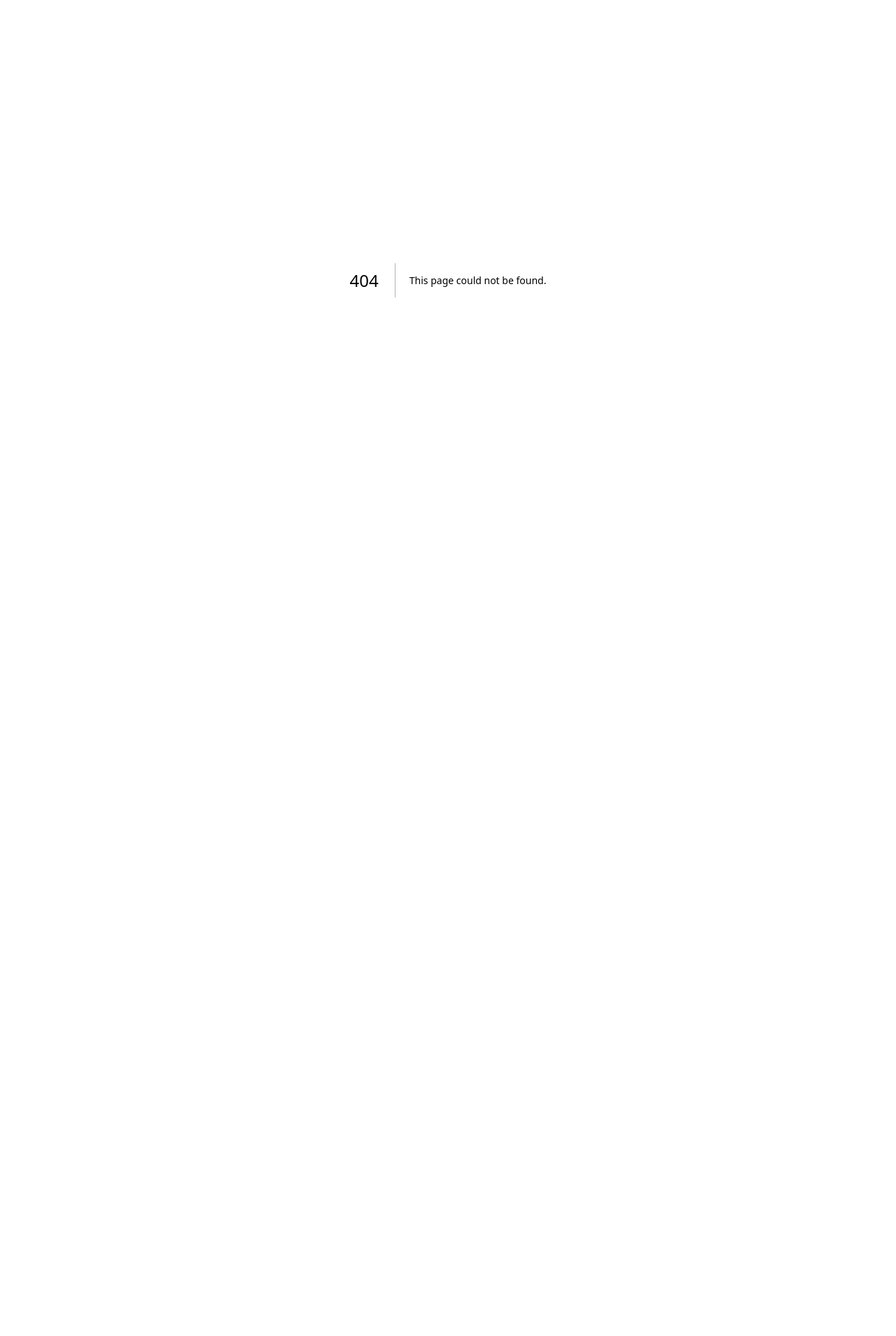
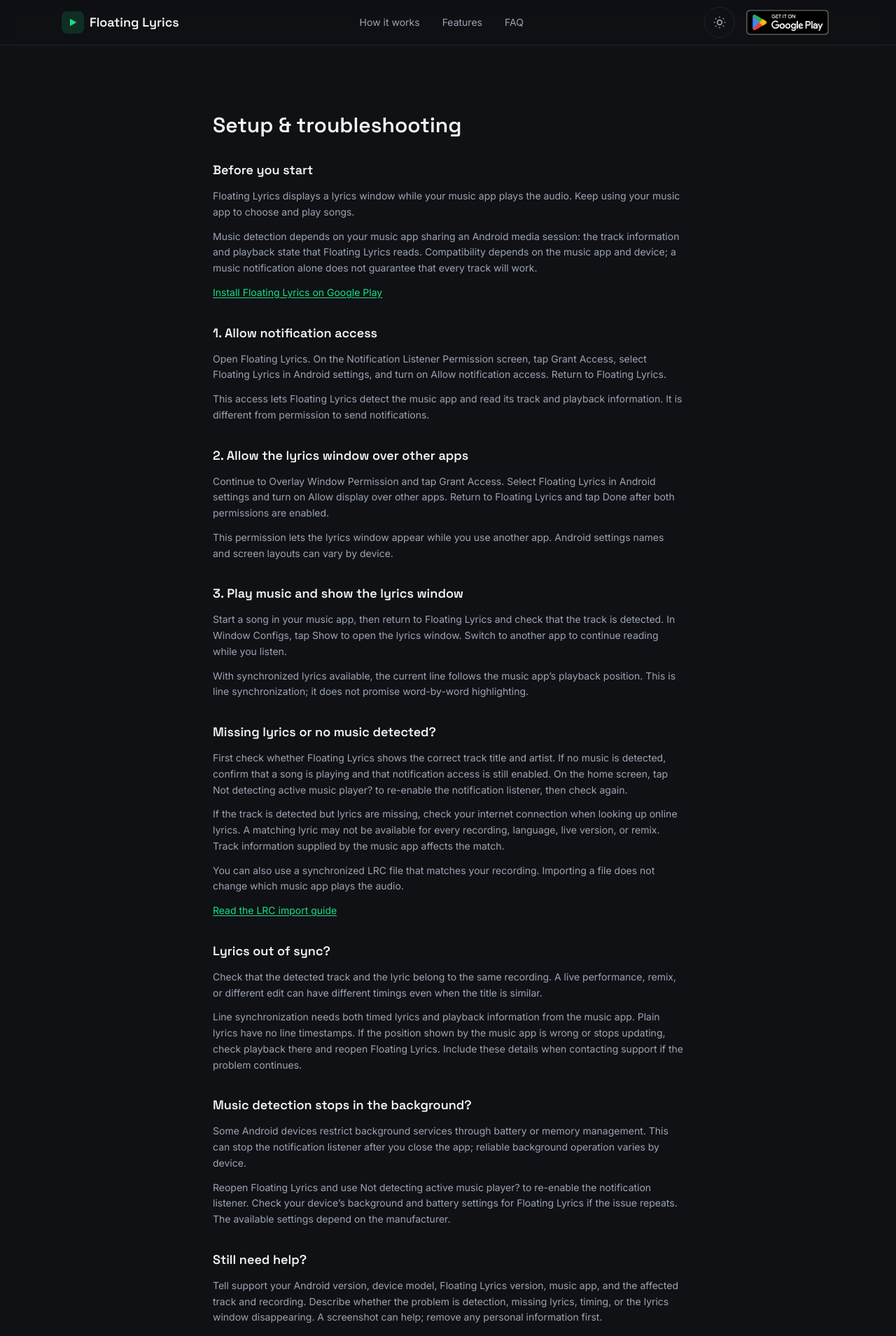
Before and after one commit to fewling/floating-lyric-web, a Next.js app: page /setup in a window 1280 px wide. Before the commit this address had no page. Shown: the top 1909 px of the page at 70% size. Before the commit the page ends 800 px from the top, so only its background shows below. Built offline with nearby package versions, Linux system fonts and the light colour scheme.

Commit message:
feat: add Android setup and troubleshooting guide

```diff
--- /dev/null
+++ b/src/app/setup/page.tsx
@@ -0,0 +1,22 @@
+import type { Metadata } from "next";
+import { SiteFooter } from "@/components/sections/SiteFooter";
+import { SiteHeader } from "@/components/sections/SiteHeader";
+import { Prose } from "@/components/ui/Prose";
+import { setupContent } from "@/content/setup";
+
+export const metadata: Metadata = {
+  title: "Setup & troubleshooting",
+  description:
+    "Set up Floating Lyrics on Android: notification access, display over other apps, music detection, missing lyrics, synchronization, and background help.",
+  alternates: { canonical: "/setup/" },
+};
+
+export default function SetupPage() {
+  return (
+    <>
+      <SiteHeader />
+      <Prose {...setupContent} />
+      <SiteFooter />
+    </>
+  );
+}
--- /dev/null
+++ b/src/content/setup.ts
@@ -0,0 +1,70 @@
+import type { ProsePage } from "@/types/content";
+import { siteConfig } from "./site";
+
+export const setupContent: ProsePage = {
+  title: "Setup & troubleshooting",
+  sections: [
+    {
+      heading: "Before you start",
+      paragraphs: [
+        "Floating Lyrics displays a lyrics window while your music app plays the audio. Keep using your music app to choose and play songs.",
+        "Music detection depends on your music app sharing an Android media session: the track information and playback state that Floating Lyrics reads. Compatibility depends on the music app and device; a music notification alone does not guarantee that every track will work.",
+      ],
+      links: [{ label: "Install Floating Lyrics on Google Play", href: siteConfig.playStoreUrl }],
+    },
+    {
+      heading: "1. Allow notification access",
+      paragraphs: [
+        "Open Floating Lyrics. On the Notification Listener Permission screen, tap Grant Access, select Floating Lyrics in Android settings, and turn on Allow notification access. Return to Floating Lyrics.",
+        "This access lets Floating Lyrics detect the music app and read its track and playback information. It is different from permission to send notifications.",
+      ],
+    },
+    {
+      heading: "2. Allow the lyrics window over other apps",
+      paragraphs: [
+        "Continue to Overlay Window Permission and tap Grant Access. Select Floating Lyrics in Android settings and turn on Allow display over other apps. Return to Floating Lyrics and tap Done after both permissions are enabled.",
+        "This permission lets the lyrics window appear while you use another app. Android settings names and screen layouts can vary by device.",
+      ],
+    },
+    {
+      heading: "3. Play music and show the lyrics window",
+      paragraphs: [
+        "Start a song in your music app, then return to Floating Lyrics and check that the track is detected. In Window Configs, tap Show to open the lyrics window. Switch to another app to continue reading while you listen.",
+        "With synchronized lyrics available, the current line follows the music app’s playback position. This is line synchronization; it does not promise word-by-word highlighting.",
+      ],
+    },
+    {
+      heading: "Missing lyrics or no music detected?",
+      paragraphs: [
+        "First check whether Floating Lyrics shows the correct track title and artist. If no music is detected, confirm that a song is playing and that notification access is still enabled. On the home screen, tap Not detecting active music player? to re-enable the notification listener, then check again.",
+        "If the track is detected but lyrics are missing, check your internet connection when looking up online lyrics. A matching lyric may not be available for every recording, language, live version, or remix. Track information supplied by the music app affects the match.",
+        "You can also use a synchronized LRC file that matches your recording. Importing a file does not change which music app plays the audio.",
+      ],
+      links: [{ label: "Read the LRC import guide", href: "/lrc/" }],
+    },
+    {
+      heading: "Lyrics out of sync?",
+      paragraphs: [
+        "Check that the detected track and the lyric belong to the same recording. A live performance, remix, or different edit can have different timings even when the title is similar.",
+        "Line synchronization needs both timed lyrics and playback information from the music app. Plain lyrics have no line timestamps. If the position shown by the music app is wrong or stops updating, check playback there and reopen Floating Lyrics. Include these details when contacting support if the problem continues.",
+      ],
+    },
+    {
+      heading: "Music detection stops in the background?",
+      paragraphs: [
+        "Some Android devices restrict background services through battery or memory management. This can stop the notification listener after you close the app; reliable background operation varies by device.",
+        "Reopen Floating Lyrics and use Not detecting active music player? to re-enable the notification listener. Check your device’s background and battery settings for Floating Lyrics if the issue repeats. The available settings depend on the manufacturer.",
+      ],
+    },
+    {
+      heading: "Still need help?",
+      paragraphs: [
+        "Tell support your Android version, device model, Floating Lyrics version, music app, and the affected track and recording. Describe whether the problem is detection, missing lyrics, timing, or the lyrics window disappearing. A screenshot can help; remove any personal information first.",
+      ],
+      links: [
+        { label: "Contact support", href: "/support/" },
+        { label: "About Floating Lyrics", href: "/" },
+      ],
+    },
+  ],
+};
```
Also changed, not shown: 1 other file (tests, documents, lock files or other folders).
